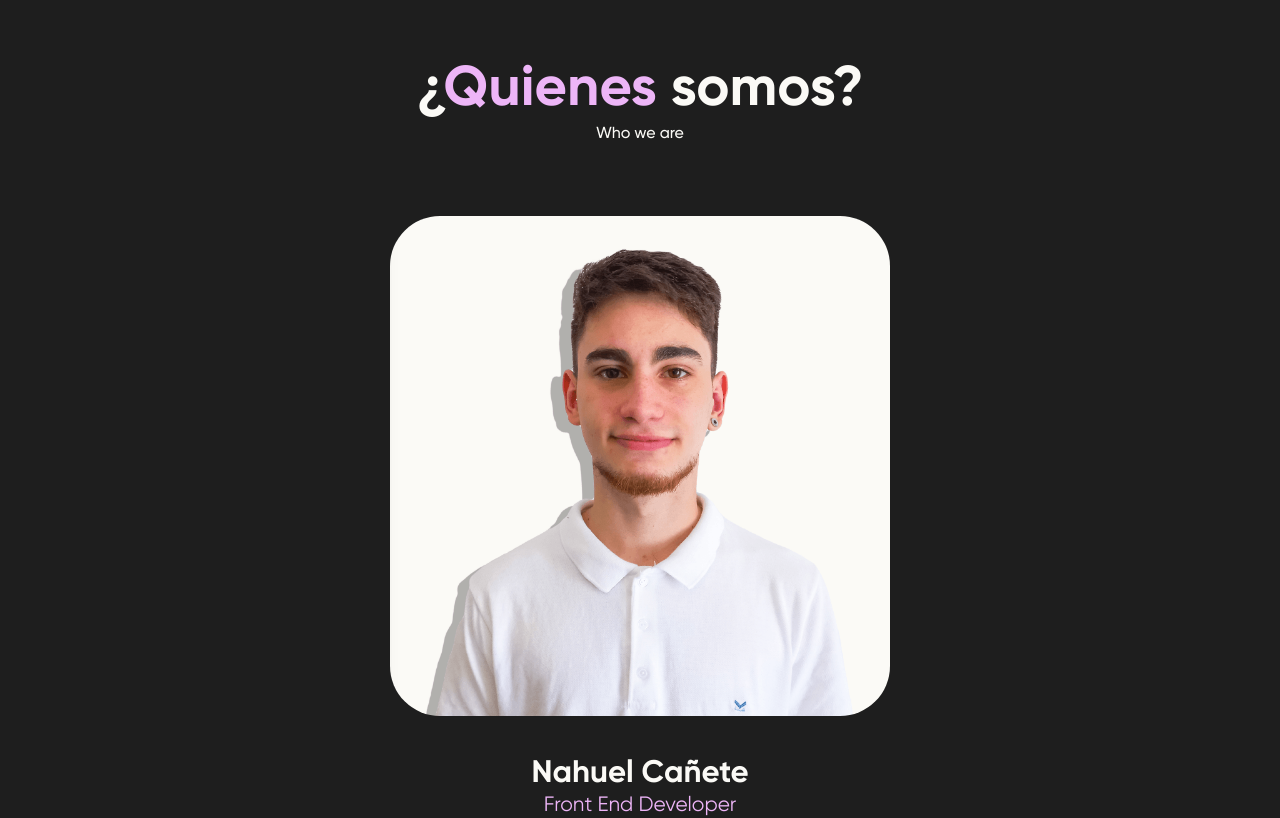
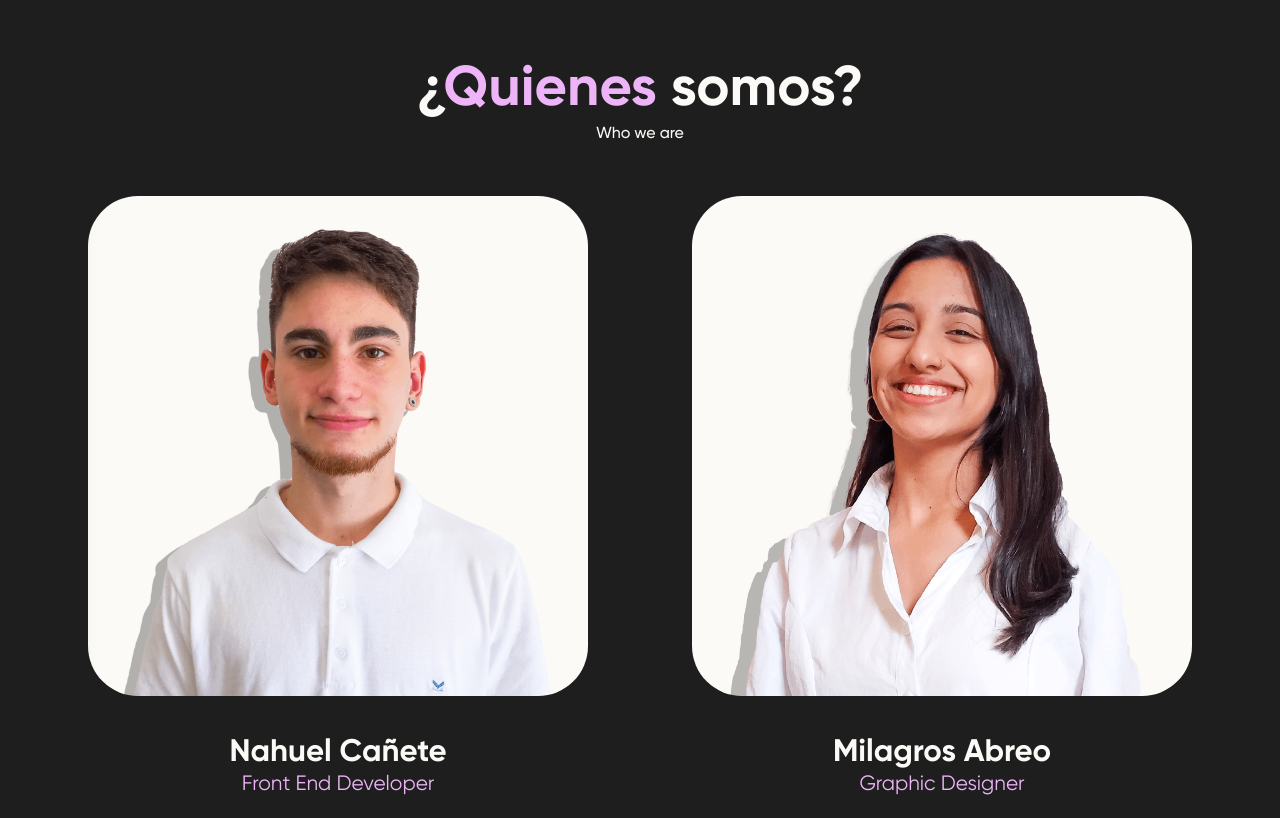
Before and after one commit to nahuek4/bumik, a React (Create React App) app: page / in a window 1280 px wide. Shown: the part 940-1758 px from the top of the page. Built offline with nearby package versions, Linux system fonts and the light colour scheme.

Commit message:
css chang

```diff
--- a/src/assets/css/css.css
+++ b/src/assets/css/css.css
@@ -132,6 +132,7 @@ body {
     display: flex;
     background-image: url("../img/banners/bannerInicio.png");
     background-position: center;
+    background-size: cover;
     height: 55.875em;
     align-items: center;
     justify-content: center;
@@ -296,6 +297,7 @@ body {
     margin-bottom: 1em;
     padding-bottom: 2em;
     margin-top: 1em;
+    gap: 5em;
     flex-wrap: wrap;
 }
 
@@ -303,24 +305,17 @@ body {
     border-radius: 50px;
 }
 
-.perfilNahue {
-    padding: 4em 4em 0;
-}
-
 .perfilNahue p {
     color: #EDB5F7;
 }
 
-.perfiles>div>div>img {
-    margin-bottom: 1.5em;
+.perfilMili p {
+    color: #EDB5F7;
 }
 
-.perfilMili {
-    padding: 4em 4em 0;
-}
-
-.perfilMili p {
-    color: #EDB5F7;
+.perfiles>div>div>img {
+    margin-top: 3em;
+    margin-bottom: 1.5em;
 }
 
 .borderboxText {
```
